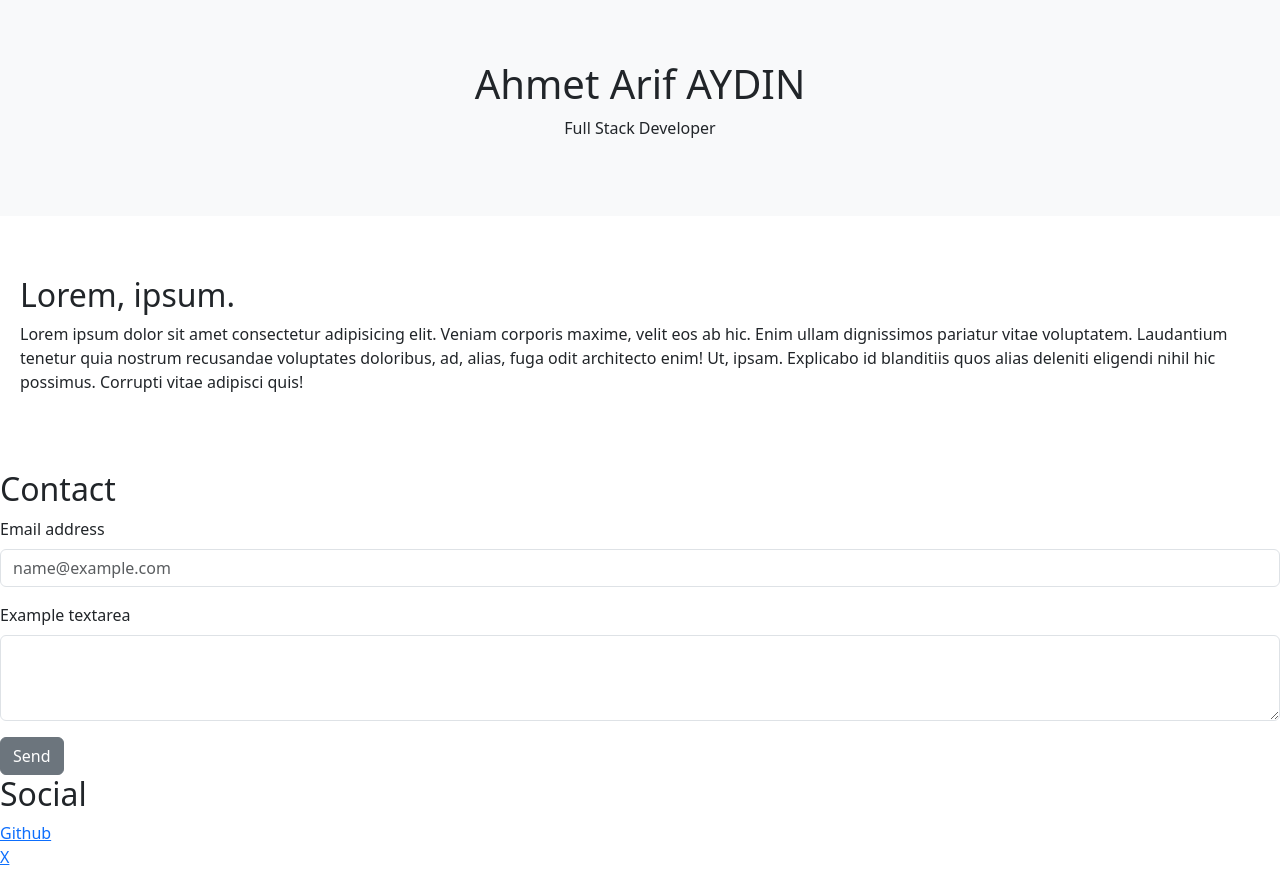
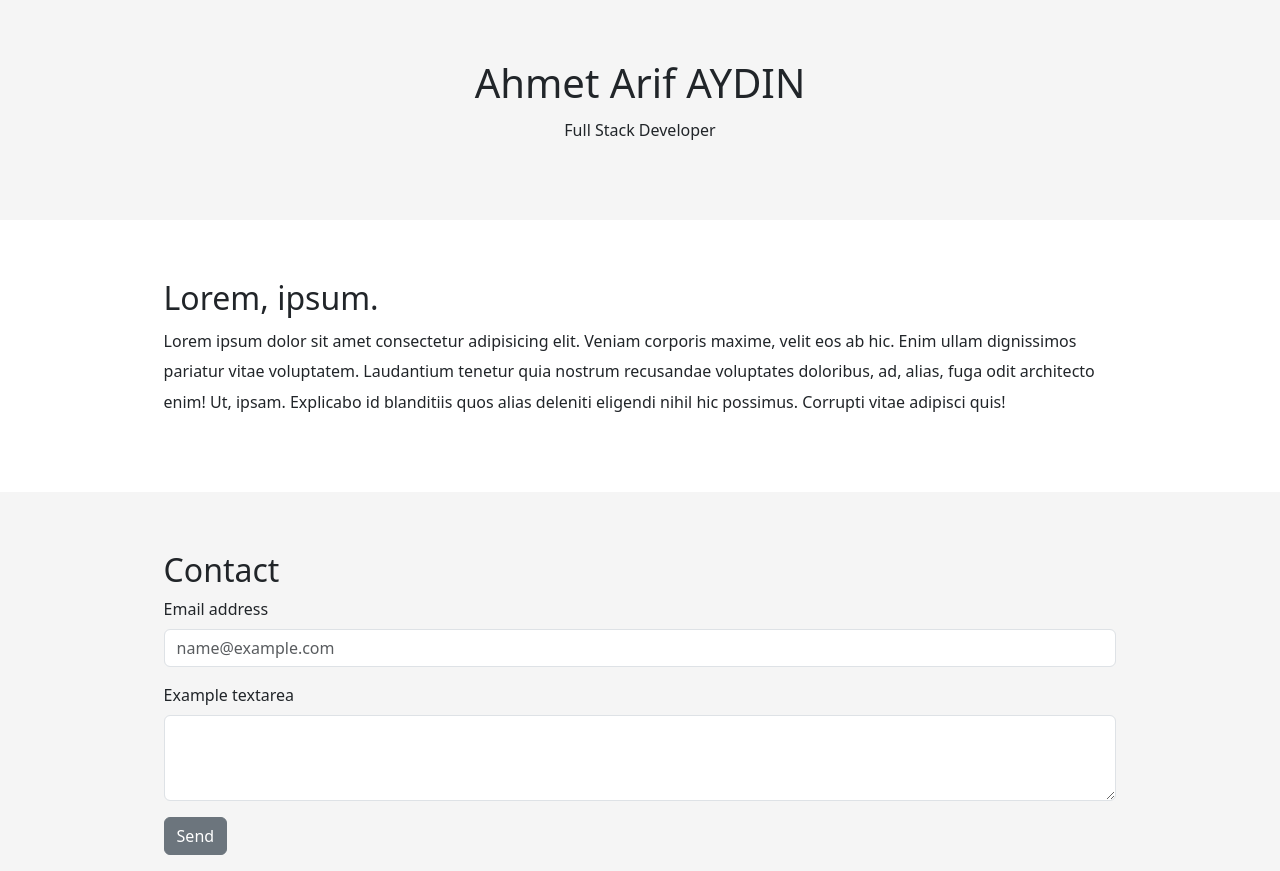
Before and after one commit to AhmetArifAYDIN/AhmetArifAYDIN.github.io, a plain HTML site: page index.html in a window 1280 px wide. Shown: the top 871 px of the page. Drawn offline with nearby package versions, Linux system fonts and the light colour scheme.

Commit message:
Update style.css

```diff
--- a/style.css
+++ b/style.css
@@ -1,24 +1,29 @@
 .hero-section {
+  background-color: whitesmoke;
+  padding: 59px;
   text-align: center;
-  padding: 60px 10px;
-  background-color: #f8f9fa;
+  line-height: 1.9rem;
+}
+
+.hero-section p,
+.about-section p,
+.about-section h2,
+.contact-div,
+.social-section div {
+  padding: 0 9%;
 }
 
 .about-section {
-  padding: 60px 20px;
-}
-
-.section {
-  padding: 60px 20px;
-  background-color: #f8f9fa;
+  background-color: white;
+  padding: 59px;
+  line-height: 1.9rem;
 }
 
 .contact-section {
-  background-color: white !important;
+  background-color: whitesmoke;
+  padding: 59px;
 }
-.contact-section form .form-group {
-  margin-bottom: 1.2rem;
+
+.social-section {
+  padding: 59px;
 }
-.contact-section textarea {
-  resize: vertical;
-}
```
